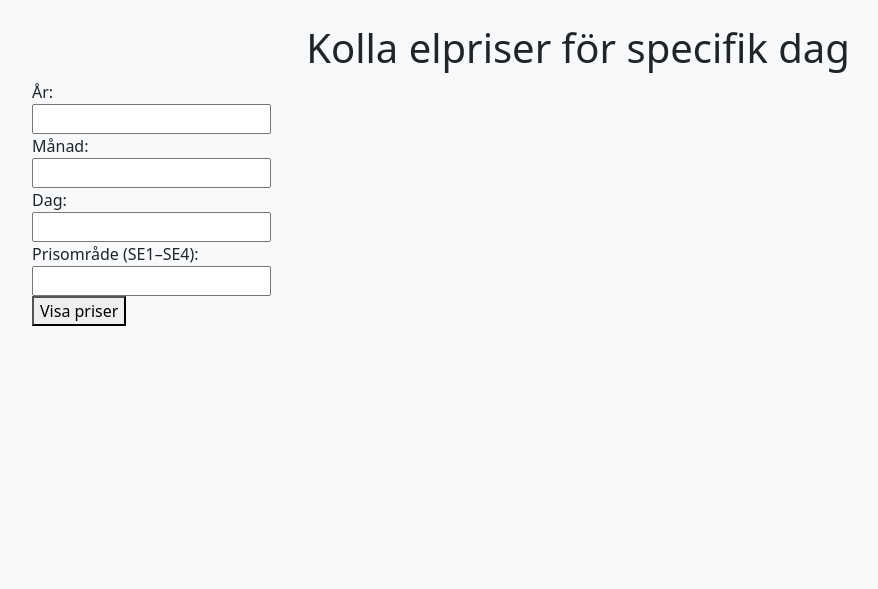
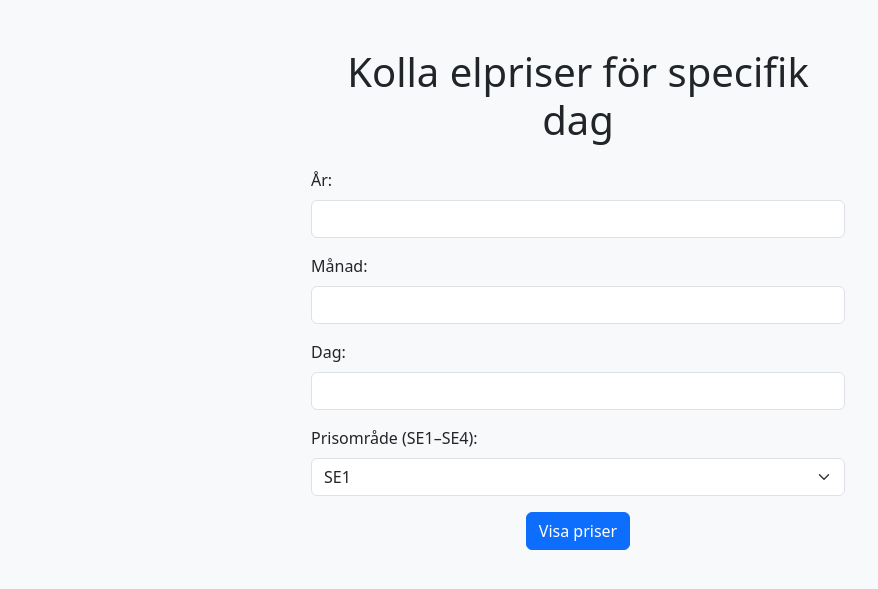
Before and after one commit to dolken01/individuell-uppgift-prog2, a Flask app: page / in a window 1280 px wide. Shown: the part 56-645 px from the top of the page, without its empty margins (62-940 px from the left). Run offline with Flask 3, Linux system fonts and the light colour scheme.

Commit message:
ändrade index, och la till lite kommentarer

```diff
--- a/individuell_uppgift/application/app.py
+++ b/individuell_uppgift/application/app.py
@@ -40,13 +40,14 @@ def api_el():
     json_data = requests.get(el_url) # Hämtar json
     data = json.loads(json_data.text) # laddar json
     df = pd.DataFrame(data)
-    df["time_start"] = pd.to_datetime(df["time_start"], errors="coerce")
-    df["time_start"] = df["time_start"].dt.strftime("%H:%M")
+    df["time_start"] = pd.to_datetime(df["time_start"], errors="coerce") # Konverterar sträng till datetime
+    df["time_start"] = df["time_start"].dt.strftime("%H:%M") # Formaterar datetime till bara timmar och minuter
 
 
-    table_data = df.to_html(columns=["time_start", "SEK_per_kWh"], classes="table p-5", justify="left")
+    table_data = df.to_html(columns=["time_start", "SEK_per_kWh"], classes="table p-5", justify="left") # Skapar tabell med bara tid och pris
     return render_template("elpriser.html", price=table_data, year=year, month=month, day=day, area=area)
 
-@app.errorhandler(404)
+@app.errorhandler(404) # Hanterar 404 fel
 def page_not_found(e):
+    """ Handles 404 errors by showing a custom error page """
     return render_template("error404.html"), 404
--- a/individuell_uppgift/application/templates/index.html
+++ b/individuell_uppgift/application/templates/index.html
@@ -1,25 +1,40 @@
 {% extends "layout.html" %}
-{% block title %}form{% endblock %}
+{% block title %}Elpriser{% endblock %}
 {% block content %}
-<div class="container">
-    <div class="row">
-        <div class="col">
-            <h1 class="text-center">Kolla elpriser för specifik dag</h1>
-                <form action="/priser" method="post">
-                    <label for="year">År:</label><br/>
-                    <input type="text" id="year" name="year"><br/>
+<div class="container mt-5">
+    <div class="row justify-content-center">
+        <div class="col-md-6">
+            <h1 class="text-center mb-4">Kolla elpriser för specifik dag</h1>
+            <form action="/priser" method="post">
+                <div class="mb-3">
+                    <label for="year" class="form-label">År:</label>
+                    <input type="text" id="year" name="year" class="form-control">
+                </div>
 
-                    <label for="month">Månad:</label><br/>
-                    <input type="text" id="month" name="month"><br/>
+                <div class="mb-3">
+                    <label for="month" class="form-label">Månad:</label>
+                    <input type="text" id="month" name="month" class="form-control">
+                </div>
 
-                    <label for="day">Dag:</label><br/>
-                    <input type="text" id="day" name="day"><br/>
+                <div class="mb-3">
+                    <label for="day" class="form-label">Dag:</label>
+                    <input type="text" id="day" name="day" class="form-control">
+                </div>
 
-                    <label for="area">Prisområde (SE1–SE4):</label><br/>
-                    <input type="text" id="area" name="area"><br/>
+                <div class="mb-3">
+                    <label for="area" class="form-label">Prisområde (SE1–SE4):</label>
+                    <select id="area" name="area" class="form-select">
+                        <option value="SE1">SE1</option>
+                        <option value="SE2">SE2</option>
+                        <option value="SE3">SE3</option>
+                        <option value="SE4">SE4</option>
+                    </select>
+                </div>
 
-                    <button type="submit">Visa priser</button>
-                </form>
+                <div class="text-center">
+                    <button type="submit" class="btn btn-primary">Visa priser</button>
+                </div>
+            </form>
         </div>
     </div>
 </div>
```
